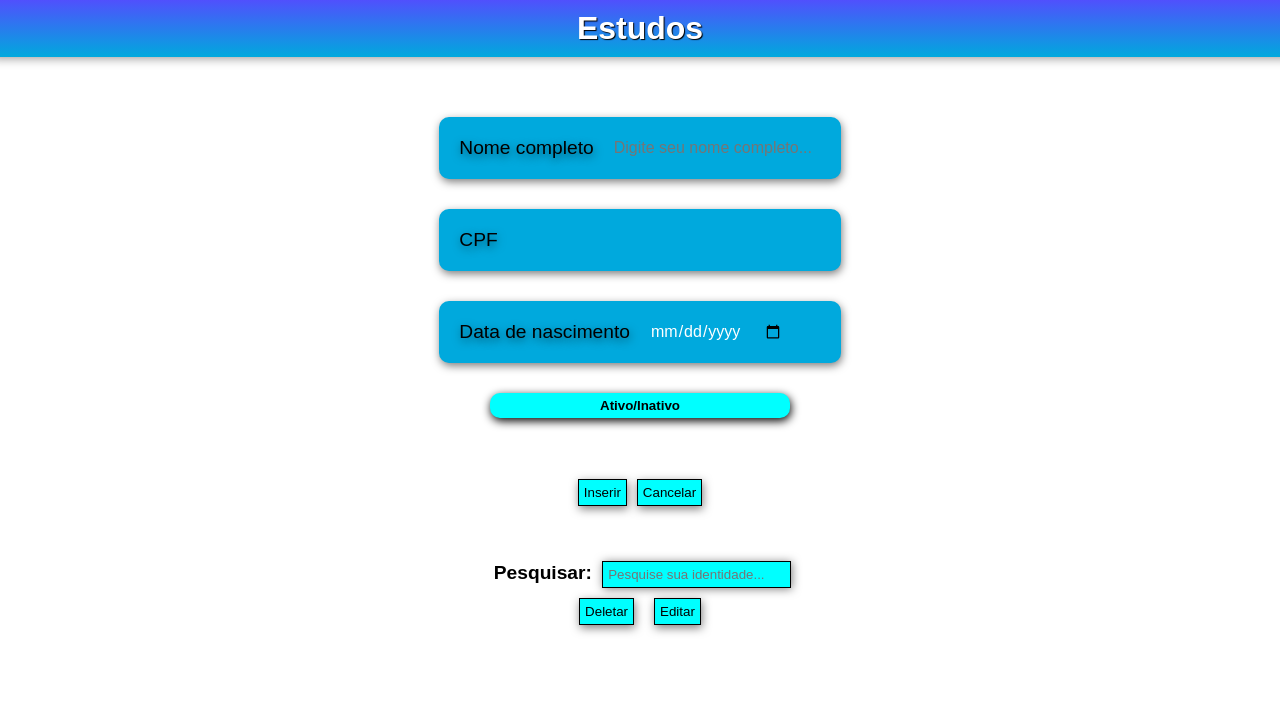
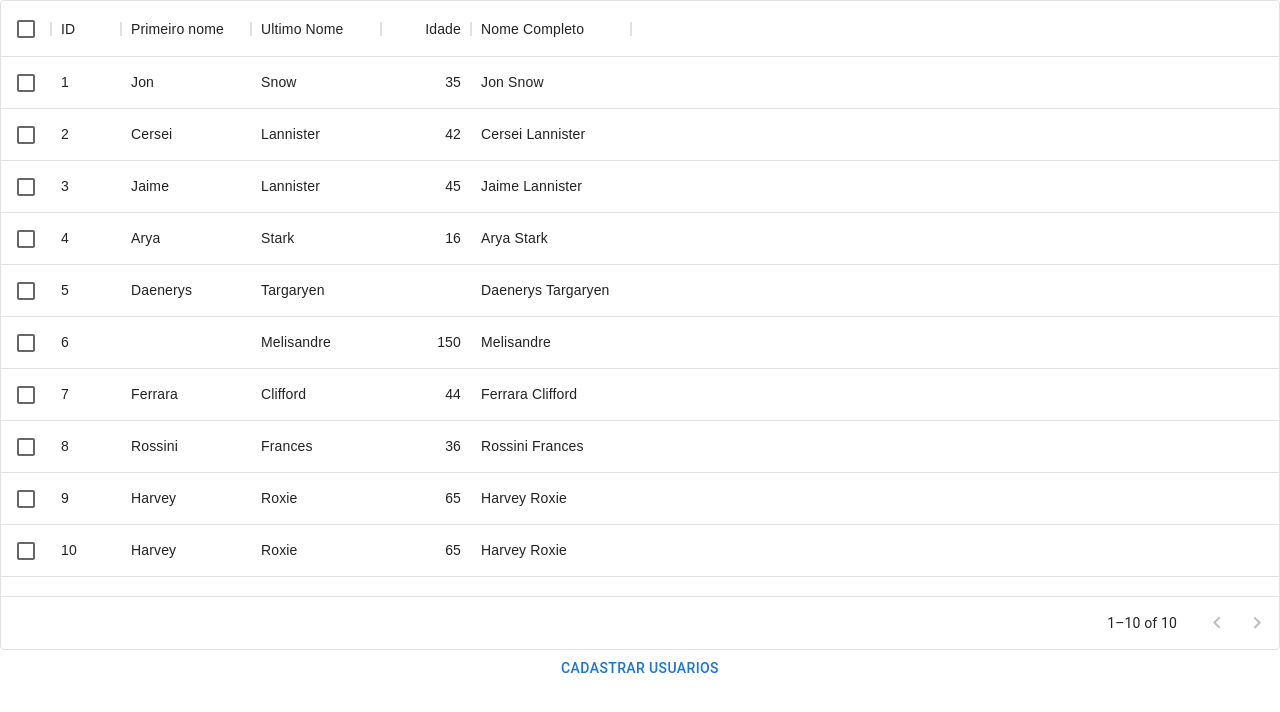
Before and after one commit to guiFreitasDev1/Crud-Cadastro-Usuarios, a React (Create React App) app: page / in a window 1280 px wide. Shown: the top 712 px of the page. Built offline with nearby package versions, Linux system fonts and the light colour scheme; no server answers.

Commit message:
new Front  End

```diff
--- a/public/index.html
+++ b/public/index.html
@@ -1,5 +1,5 @@
 <!DOCTYPE html>
-<html lang="en">
+<html lang="pt-br">
   <head>
     <meta charset="utf-8" />
     <link rel="icon" href="%PUBLIC_URL%/favicon.ico" />
--- a/src/App.js
+++ b/src/App.js
@@ -1,139 +1,76 @@
-import React, { useState, useCallback, useEffect } from 'react';
-import { useRef } from 'react';
+import React, { useState } from 'react';
+//import { useRef } from 'react';
 import './styles.css';
-import { useForm } from "react-hook-form";
-import InputMask from 'react-input-mask';
-// import axios from 'axios';
+import Button from '@mui/material/Button';
+import { DataGrid } from '@mui/x-data-grid';
+import BasicModal from './Usuarios/Create';
 
 function App() {
-  // 21/10/2022 Estou tentando limpar os inputs, GUILHERME DO FUTURO VER A DOCUMENTAÇÃO E TENTAR RESOLVER ISSO  => https://react-hook-form.com/api/useform/reset
-  const dropDownRef = useRef(null);
-  const [isActive, setIsActive] = useState(false);
-  const onClick = () => setIsActive(!isActive);
+  // Modal Mui
+  const [openModal, setOpenModal] = useState(false)
+  console.log(openModal)
+  // Function modal Mui
+  const handleModal = () => {
+    setOpenModal(!openModal)
+  }
+
+  //Rows e Columns datagrid
+  const columns = [
+    { field: 'id', headerName: 'ID', width: 70 },
+    { field: 'primeiroNome', headerName: 'Primeiro nome', width: 130 },
+    { field: 'ultimoNome', headerName: 'Ultimo Nome', width: 130 },
+    {
+      field: 'Idade',
+      headerName: 'Idade',
+      type: 'number',
+      width: 90,
+    },
+
+    {
+      field: 'nomeCompleto',
+      headerName: 'Nome Completo',
+      description: 'This column has a value getter and is not sortable.',
+      sortable: false,
+      width: 160,
+      valueGetter: (params) =>
+        `${params.row.primeiroNome || ''} ${params.row.ultimoNome || ''}`,
+    },
+  ];
+
+  const rows = [
+    { id: 1, ultimoNome: 'Snow', primeiroNome: 'Jon', Idade: 35 },
+    { id: 2, ultimoNome: 'Lannister', primeiroNome: 'Cersei', Idade: 42 },
+    { id: 3, ultimoNome: 'Lannister', primeiroNome: 'Jaime', Idade: 45 },
+    { id: 4, ultimoNome: 'Stark', primeiroNome: 'Arya', Idade: 16 },
+    { id: 5, ultimoNome: 'Targaryen', primeiroNome: 'Daenerys', Idade: null },
+    { id: 6, ultimoNome: 'Melisandre', primeiroNome: null, Idade: 150 },
+    { id: 7, ultimoNome: 'Clifford', primeiroNome: 'Ferrara', Idade: 44 },
+    { id: 8, ultimoNome: 'Frances', primeiroNome: 'Rossini', Idade: 36 },
+    { id: 9, ultimoNome: 'Roxie', primeiroNome: 'Harvey', Idade: 65 },
+    { id: 10, ultimoNome: 'Roxie', primeiroNome: 'Harvey', Idade: 65 },
+  ];
+  return (
 
 
-  // limpar os inputs, até o momento nao está limpando o do CPF
-  const { register, handleSubmit, reset, resetForm } = useForm();
+    <div className='container'>
+      <div style={{ height: 650, width: '100%' }}>
+        <DataGrid
+          rows={rows}
+          columns={columns}
+          pageSize={10}
+          rowsPerPageOptions={[5]}
+          checkboxSelection
+        />
+      </div>
+
+      <Button onClick={handleModal}>Cadastrar Usuarios</Button>
+      <BasicModal open={openModal} setOpen={setOpenModal} />
 
 
-  const resetAsyncForm = useCallback(async () => {
-    const result = await fetch('./api/formValues.json');
-    reset(result);
-  }, [reset]);
-
-
-  useEffect(() => {
-    resetAsyncForm()
-  }, [resetForm, resetAsyncForm])
-
-  // 22/10/2022 O input cpf está sendo limpo, porém com 2 cliques, GUILHERME DO FUTURO TENTE RESOLVER ISSO
-
-  // E CORRIGIR O ERRO "TypeError: onValid is not a function" AO CLICAR EM CANCELAR  => https://react-hook-form.com/api/useform/reset
-
-  // pegando valor do input
-  const [value, setValue] = useState();
-  const handleChangeValue = (value) => {
-    setValue((prevValue) => ({
-      ...prevValue,
-      [value.target.name]: value.target.value,
-    }))
-  };
-
-
-  // click button inserir
-
-  const handleClickButton = () => {
-    console.log(value)
-};
-
-  // 04/12/2022 requisicao get com axios
-
-  //  useEffect(()=>{
-  //     axios.get("https")
-  //  }, [])
-
-  return (
-
-    <div className='container'>
-      <div className='heading'>
-        <h1 className="title">Estudos</h1>
-      </div>
-
-      <form onSubmit={handleSubmit()} className='formularioPrinc'>
-        <div>
-          <div className="dadosInput">
-            <label htmlFor='nomeC'>Nome completo</label>
-            <input
-              type="text"
-              placeholder="Digite seu nome completo..."
-              id='nomeC'
-              name='name'
-              {...register('nome')}
-              onChange={handleChangeValue} />
-          </div>
-          <div className="dadosInput">
-            <label htmlFor='cpfC'>CPF</label>
-            <InputMask type='text'
-              mask="999.999.999-99"
-              id='cpfC'
-              name='cpf'
-              {...register('cpf')}
-              onChange={handleChangeValue} />
-          </div>
-
-
-          <div className="dadosInput">
-            <label htmlFor='datanasciment0C'>Data de nascimento</label>
-            <input
-              type="date"
-              placeholder="Digite sua data de nascimento..."
-              id='datanasciment0C'
-              name='dataN'
-              {...register('dataN')}
-              onChange={handleChangeValue} />
-          </div>
-          <div className='menu-container'>
-            <button onClick={onClick} className="menu-button">
-              <span>Ativo/Inativo</span>
-            </button>
-            <nav ref={dropDownRef} className={`menu ${isActive ? "active" : "inactive"}`}>
-              <label htmlFor='Ativo' onChange={handleChangeValue}> Ativo </label>
-              <input type={'radio'} id="Ativo" name='inputAtivo' {...register("inputAtivo")}></input><br />
-              <label htmlFor='Inativo' onChange={handleChangeValue}> Inativo </label>
-              <input type={'radio'} id="Inativo" name='inputInativo' {...register("inputInativo")}></input>
-            </nav>
-
-            <button
-            className='buttonInserir'
-            onClick={() => handleClickButton()}
-
-            >Inserir</button>
-
-
-            <button
-            className='buttonCancelar'
-            onClick={() => {
-              reset(formValues => ({
-                ...formValues, cpf: '', nome: '', dataN: '', inputInativo: '', inputAtivo: ''
-              }))
-            }}>Cancelar</button>
-          </div>
-
-        </div>
-
-      </form>
-      <div className='divPesquisa'>
-        <label htmlFor='pesquisa'>Pesquisar: </label>
-        <input type={'text'} id='pesquisa' placeholder='Pesquise sua identidade...'></input>
-        <br></br>
-
-        <button className='buttonPesquisaDeletarEnviar'>Deletar</button>
-        <button className='buttonPesquisaDeletarEnviar'>Editar</button>
-
-      </div>
     </div>
 
   );
+
 }
 
 export default App;
--- /dev/null
+++ b/src/Usuarios/Create.jsx
@@ -0,0 +1,148 @@
+import * as React from 'react';
+import { useState, useCallback, useEffect } from 'react';
+import Box from '@mui/material/Box';
+import Typography from '@mui/material/Typography';
+import Modal from '@mui/material/Modal';
+import TextField from '@mui/material/TextField';
+import Stack from "@mui/material/Stack";
+import { useForm } from "react-hook-form";
+import Button from '@mui/material/Button';
+
+
+const style = {
+  position: 'absolute',
+  top: '50%',
+  left: '50%',
+  transform: 'translate(-50%, -50%)',
+  width: 400,
+  bgcolor: 'background.paper',
+  border: '2px solid #000',
+  boxShadow: 24,
+  p: 4,
+};
+
+export default function BasicModal({openMod = false, setOpen}) {
+  //const handleOpen = () => openMod(true);
+  const handleClose = () => setOpen(false);
+
+  // limpar os inputs, até o momento nao está limpando o do CPF
+  const { register, handleSubmit, reset, resetForm } = useForm();
+   // pegando valor do input
+   const [value, setValue] = useState();
+  console.log(openMod)
+
+ // Function pegando valor do input
+ const handleChangeValue = (value) => {
+  setValue((prevValue) => ({
+    ...prevValue,
+    [value.target.name]: value.target.value,
+  }))
+};
+ // Function resetar formulario
+ const resetAsyncForm = useCallback(async () => {
+  const result = await fetch('./api/formValues.json');
+  reset(result);
+}, [reset]);
+
+
+useEffect(() => {
+  resetAsyncForm()
+}, [resetForm, resetAsyncForm])
+
+
+ // click button inserir
+ const handleClickButton = () => {
+  console.log(value)
+};
+// GUILHERME DO FUTURO TENTAR ARRUMAR O MODAL QUE SEM O ! NAO APARECE PARA TERMINAR O CRUD
+  return (
+    <div>
+
+      <Modal
+        open={openMod}
+        onClose={handleClose}
+        aria-labelledby="modal-modal-title"
+        aria-describedby="modal-modal-description"
+      >
+        <Box sx={style}>
+          <Typography id="modal-modal-title" variant="h6" component="h2">
+            Cadastro
+          </Typography>
+          <Typography id="modal-modal-description" sx={{ mt: 2 }}>
+          <div className='centro'>
+        <form onSubmit={handleSubmit()} className='formularioPrinc'>
+          <div>
+            <div className="dadosInput">
+              <TextField
+                id="nomeC"
+                label="Primeiro Nome"
+                variant="standard"
+                {...register('nome')}
+                name='name'
+                onChange={handleChangeValue} />
+            </div>
+
+
+            <div className="dadosInput">
+              <TextField id="UltimoNome"
+                label="Ultimo Nome"
+                variant="standard"
+                name='UltimoNome'
+                {...register('UltimoNome')}
+                onChange={handleChangeValue} />
+
+            </div>
+
+
+            <div className="dadosInput">
+              <TextField id="Idade"
+                label="Idade"
+                variant="standard"
+                name='Idade'
+                {...register('Idade')}
+                onChange={handleChangeValue} />
+
+            </div>
+
+            <div className="dadosInput">
+              <TextField id="NomeCompleto"
+                label="Nome Completo"
+                variant="standard"
+                name='NomeCompleto'
+                {...register('NomeCompleto')}
+                onChange={handleChangeValue} />
+
+            </div>
+            <div className='menu-container'>
+
+              <Stack spacing={3} direction="row">
+
+
+                <Button
+                  variant="contained"
+                  className='buttonEnviar'
+                  onClick={() => handleClickButton()}
+                >Enviar</Button>
+
+                <Button variant="contained"
+                  className='button'
+                  onClick={() => {
+                    reset(formValues => ({
+                      ...formValues, Idade: '', nome: '', UltimoNome: '', NomeCompleto: ''
+                    }))
+                  }}>Limpar</Button>
+              </Stack>
+
+            </div>
+
+          </div>
+
+        </form>
+
+      </div>
+          </Typography>
+        </Box>
+      </Modal>
+    </div>
+  );
+}
--- a/src/index.js
+++ b/src/index.js
@@ -6,7 +6,6 @@ import App from './App';
 
 const root = ReactDOM.createRoot(document.getElementById('root'));
 root.render(
-  <React.StrictMode>
-    <App />
-  </React.StrictMode>
+      <App />
+
 );
--- a/src/styles.css
+++ b/src/styles.css
@@ -5,66 +5,17 @@
     flex-direction: column;
 
 }
+.buttonEnviar{
+    margin-right: 10px;
+}
 
-.heading {
-    width: 100%;
-    text-align: center;
-    background: linear-gradient(rgb(80, 80, 253), rgb(0, 169, 221));
+
+.dadosInput {
     padding: 10px;
-    margin-bottom: 30px;
-    box-shadow: 1px 1px 10px rgba(0, 0, 0, 0.438);
+    margin: 15px 0px;
+    display: flex;
 
 }
-
-.title {
-    text-shadow: 1px 1px 1px black;
-    color: white;
-    animation: flipTitle 2s;
-}
-
-.dadosInput {
-    background-color: rgb(0, 169, 221);
-    padding: 10px;
-    margin: 30px 0px;
-    display: flex;
-    border-radius: 10px;
-    box-shadow: 1px 3px 8px rgba(0, 0, 0, 0.507);
-}
-
-.dadosInput>input {
-    background-color: transparent;
-    border: 0px;
-    font-size: 16px;
-    color: white;
-    outline: none;
-    margin-right: 10px;
-    margin-left: 10px;
-}
-
-.dadosInput>label {
-    font-size: 1.2em;
-    padding: 10px;
-    text-shadow: 1px 3px 8px rgba(0, 0, 0, 0.5);
-}
-
-.buttonInserir,.buttonCancelar {
-    cursor: pointer;
-    padding: 5px;
-    text-align: center;
-    align-items: center;
-    justify-content: center;
-    background-color: aqua;
-    margin: 5px;
-    box-shadow: 1px 3px 10px rgba(0, 0, 0, 0.507);
-    border: 1px solid black;
-    transition: transform 0.5s;
-}
-
-.buttonInserir:hover,
-.menu-button:hover, .buttonPesquisaDeletarEnviar:hover{
-    transform: scale(1.2);
-}
-
 .menu.active {
     opacity: 1;
     visibility: visible;
```
Also changed, not shown: package.json (+14 -1 lines), 1 other file (tests, documents, lock files or other folders).
